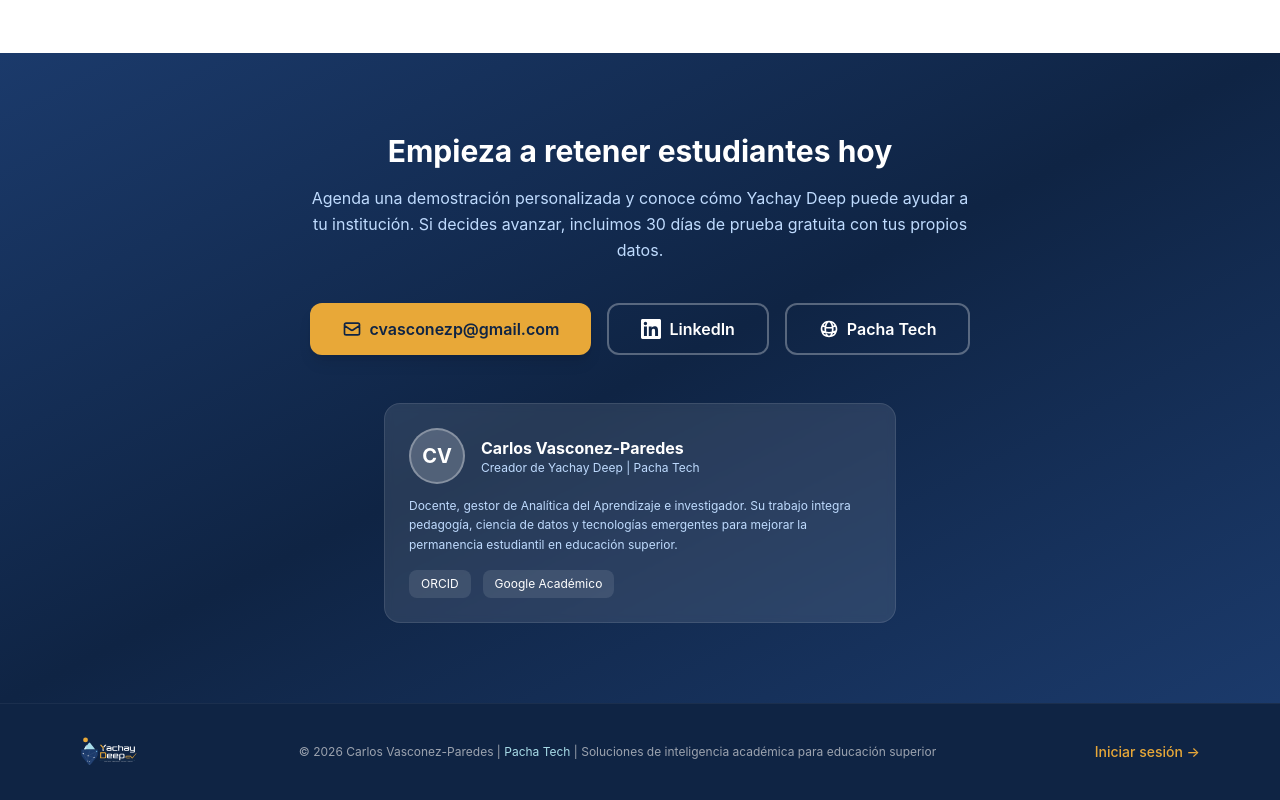
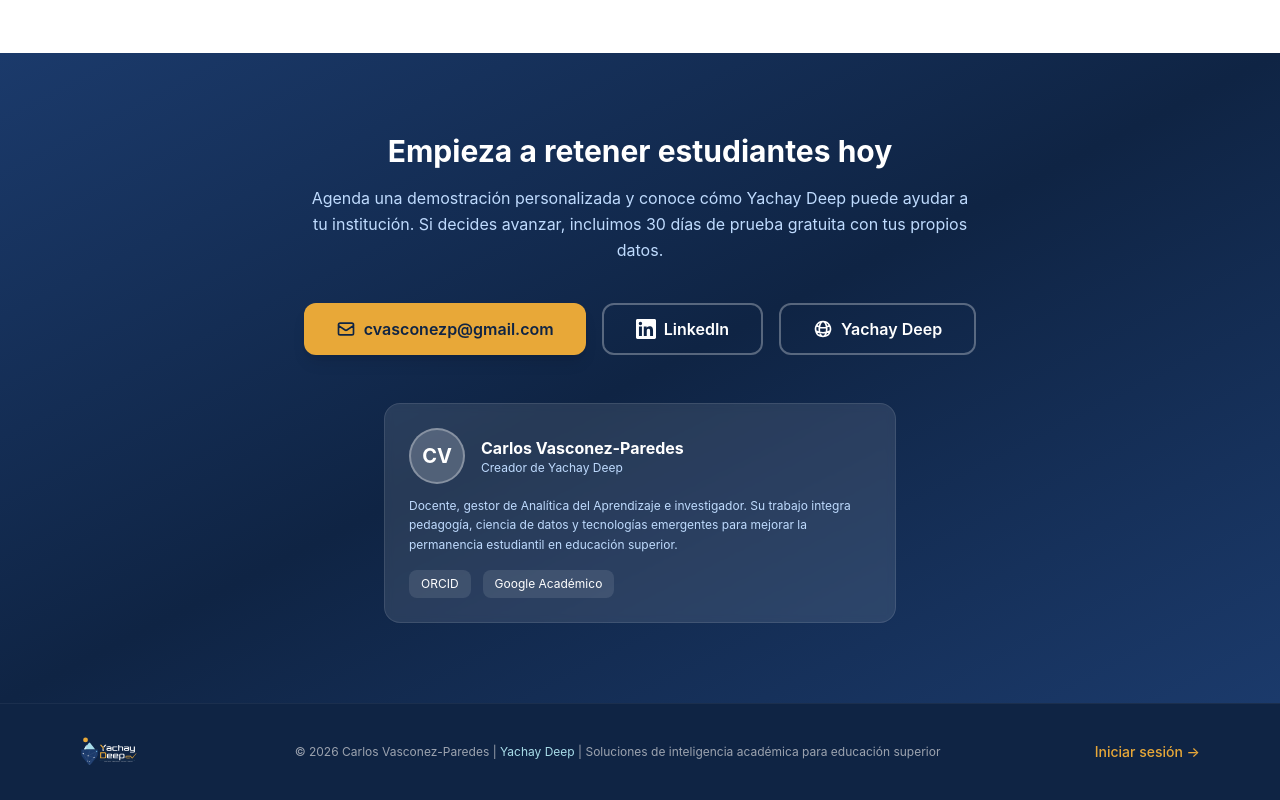
Before and after one commit to cvasconezp/yachay-deep, a React (Vite) app in the folder frontend/: page / in a window 1280 px wide. Shown: the part 6416-7216 px from the top of the page. Built offline with nearby package versions, Linux system fonts and the light colour scheme; no server answers.

Commit message:
fix: rebrand footer to Yachay Deep, revert hub pages (moved to yachaydeep-web repo)

```diff
--- a/frontend/src/pages/About.jsx
+++ b/frontend/src/pages/About.jsx
@@ -395,7 +395,7 @@
 
       {/* Footer */}
       <div className="text-center py-8 text-xs text-gray-400 border-t border-gray-200 mt-10">
-        &copy; {new Date().getFullYear()} Carlos Vasconez-Paredes | PachaTech | Yachay Deep v1.0
+        &copy; {new Date().getFullYear()} Carlos Vasconez-Paredes | Yachay Deep v1.0
       </div>
     </div>
   );
--- a/frontend/src/pages/FichaEstudiante.jsx
+++ b/frontend/src/pages/FichaEstudiante.jsx
@@ -2025,7 +2025,7 @@
 
           {/* ═══ PIE DE PÁGINA ═══ */}
           <div className="bg-gradient-to-r from-[#0F2444] to-[#1B3A6B] text-white/50 text-center py-2 text-[9px] tracking-widest uppercase">
-            Yachay Deep — Pacha Tech © &nbsp;·&nbsp; {today}
+            Yachay Deep © &nbsp;·&nbsp; {today}
           </div>
 
         </div>
--- a/frontend/src/pages/Landing.jsx
+++ b/frontend/src/pages/Landing.jsx
@@ -922,7 +922,7 @@
               LinkedIn
             </a>
             <a
-              href="https://pachatech.vercel.app/"
+              href="https://yachaydeep.com/"
               target="_blank"
               rel="noopener noreferrer"
               className="border-2 border-white/30 text-white font-semibold px-8 py-3 rounded-xl text-base hover:bg-white/10 transition-colors inline-flex items-center justify-center gap-2"
@@ -930,7 +930,7 @@
               <svg className="w-5 h-5" fill="none" stroke="currentColor" viewBox="0 0 24 24" strokeWidth={2}>
                 <path strokeLinecap="round" strokeLinejoin="round" d="M12 21a9.004 9.004 0 008.716-6.747M12 21a9.004 9.004 0 01-8.716-6.747M12 21c2.485 0 4.5-4.03 4.5-9S14.485 3 12 3m0 18c-2.485 0-4.5-4.03-4.5-9S9.515 3 12 3m0 0a8.997 8.997 0 017.843 4.582M12 3a8.997 8.997 0 00-7.843 4.582m15.686 0A11.953 11.953 0 0112 10.5c-2.998 0-5.74-1.1-7.843-2.918m15.686 0A8.959 8.959 0 0121 12c0 .778-.099 1.533-.284 2.253m0 0A17.919 17.919 0 0112 16.5c-3.162 0-6.133-.815-8.716-2.247m0 0A9.015 9.015 0 003 12c0-1.605.42-3.113 1.157-4.418" />
               </svg>
-              Pacha Tech
+              Yachay Deep
             </a>
           </div>
 
@@ -942,7 +942,7 @@
               </div>
               <div className="text-left">
                 <div className="font-bold text-white">Carlos Vasconez-Paredes</div>
-                <div className="text-blue-200 text-xs">Creador de Yachay Deep | Pacha Tech</div>
+                <div className="text-blue-200 text-xs">Creador de Yachay Deep</div>
               </div>
             </div>
             <p className="text-blue-200 text-xs leading-relaxed text-left">
@@ -967,7 +967,7 @@
           </div>
           <div className="text-gray-400 text-xs text-center">
             &copy; {new Date().getFullYear()} Carlos Vasconez-Paredes |{" "}
-            <a href="https://pachatech.vercel.app/" target="_blank" rel="noopener noreferrer" className="text-brand-ice hover:text-white transition-colors">Pacha Tech</a>
+            <a href="https://yachaydeep.com/" target="_blank" rel="noopener noreferrer" className="text-brand-ice hover:text-white transition-colors">Yachay Deep</a>
             {" "}| Soluciones de inteligencia académica para educación superior
           </div>
           <button
--- a/frontend/src/pages/Login.jsx
+++ b/frontend/src/pages/Login.jsx
@@ -103,7 +103,7 @@
         </form>
 
         <p className="text-center text-xs text-gray-400 mt-6">
-          PachaTech &copy; 2026
+          Yachay Deep &copy; 2026
         </p>
       </div>
     </div>
```
